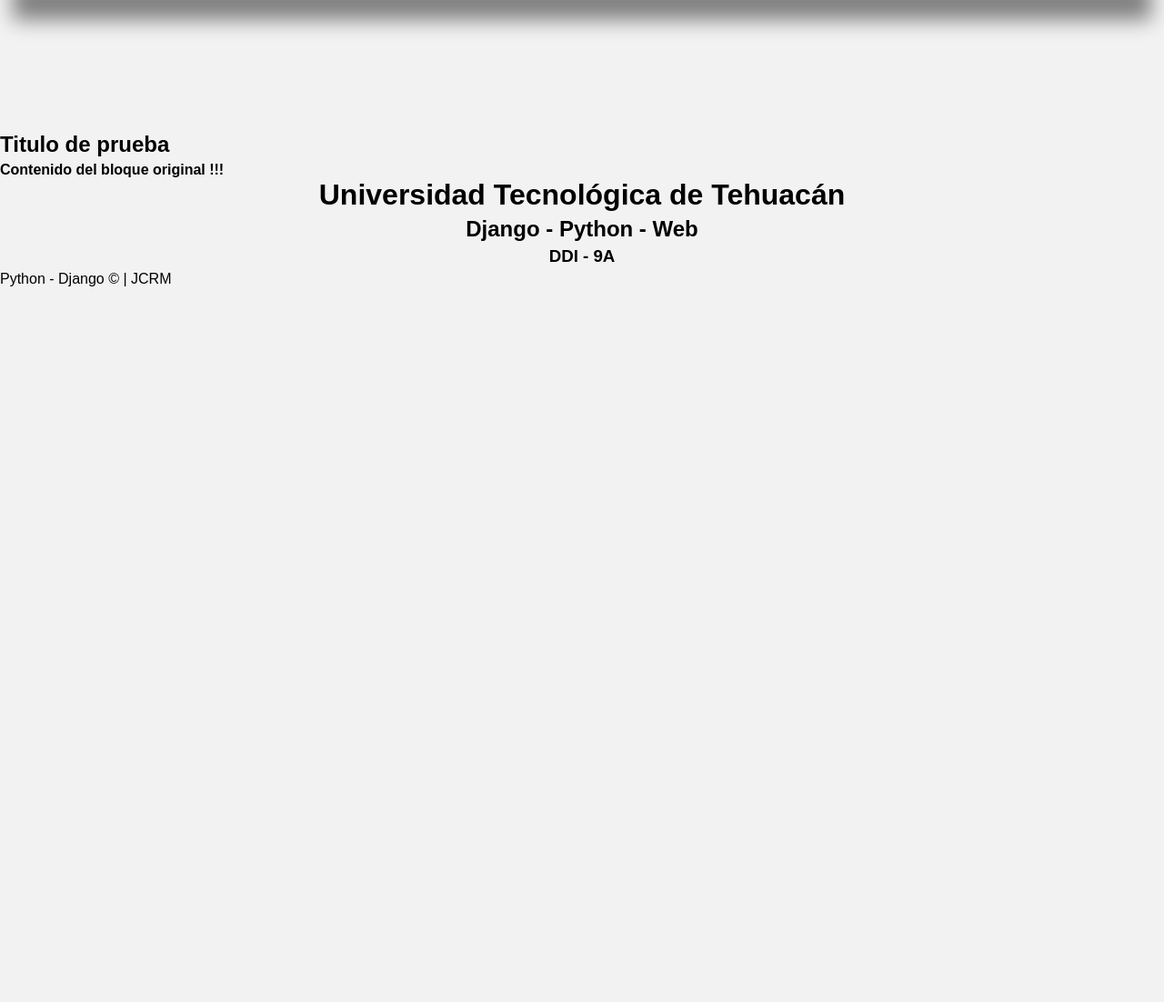
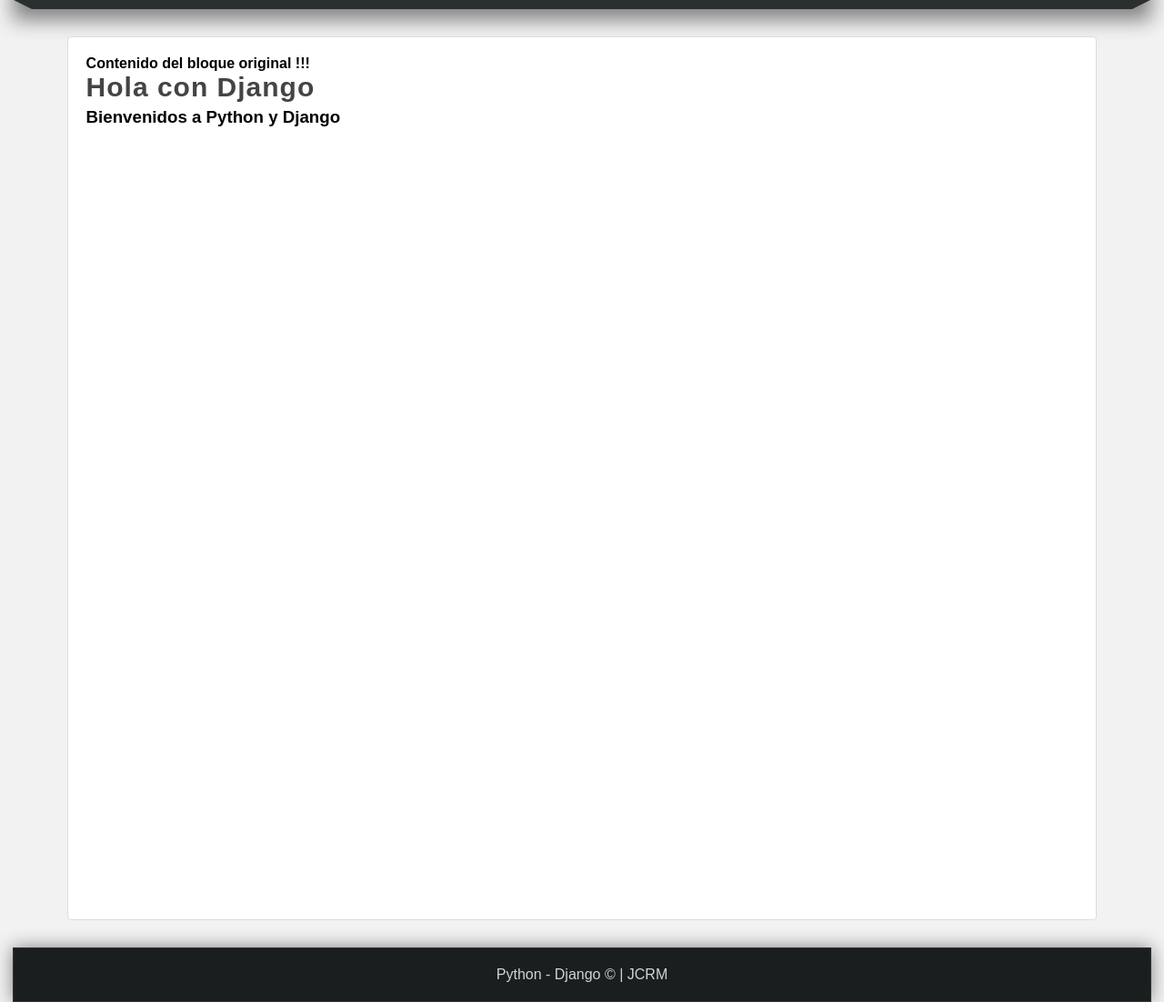
Before and after one commit to jcarlosMariscal/JCRM-9A-DDI-DGS-P2, a Django app: page /hola-django/ in a window 1280 px wide. Shown: the part 182-1284 px from the top of the page at 91% size. Before the commit the page ends 497 px from the top, so only its background shows below. Run offline with Django 3.2, Linux system fonts and the light colour scheme.

Commit message:
Clase 07-07-2022 | Estilos nav - Parte 2

```diff
--- a/prDjango01/miapp/static/css/style.css
+++ b/prDjango01/miapp/static/css/style.css
@@ -54,7 +54,6 @@
     border: 1px solid #333333;
     box-shadow: 0px 22px 22px gray;
     font-size: 15px;
-    margin-bottom: 145px;
 }
 nav ul{
     list-style: none;
@@ -73,11 +72,65 @@
 nav ul li a:hover{
     background: #2ba977;
     box-shadow: 0px 0px 5px #444 inset;
+    color: white;
+    transition: all 300ms;
 }
 
-/* .esquina-derecha{
+.barra{
+    width: 1250px;
+    margin: 0px auto;
+}
+.esquina-izquierda{
     display: block;
     border-left: 20px solid transparent;
     border-top: 10px solid #2b2f30;
+    float: left;
+}
+.esquina-derecha{
+    display: block;
+    border-right: 20px solid transparent;
+    border-top: 10px solid #2b2f30;
     float: right;
-} */
+}
+.relleno-barra{
+    display: block;
+    width: 1210px;
+    height: 10px;
+    background: #2b2f30;
+    float: left;
+}
+
+#content{
+    width: 1212px;
+    min-height: 930px;
+    margin: 0 auto;
+    margin-bottom: 30px;
+    margin-top: 40px;
+}
+.box{
+    background: white;
+    width: 90%;
+    min-height: 930px;
+    padding: 20px;
+    border: 1px solid #ddd;
+    border-radius: 4px;
+    margin: 0 auto;
+}
+.title{
+    color: #444;
+    letter-spacing: 1px;
+    font-size: 30px;
+    margin-bottom: 5px;
+}
+
+footer{
+    width: 1250px;
+    background-color: #1B1E1F;
+    border: 1px solid #333;
+    color: #d1d4d6;
+    text-align: center;
+    margin: 0 auto;
+    padding-top: 20px;
+    padding-bottom: 20px;
+    box-shadow: 0px 0px 20px gray;
+}
--- a/prDjango01/miapp/templates/hola_django.html
+++ b/prDjango01/miapp/templates/hola_django.html
@@ -1,15 +1,12 @@
 {% extends 'layout.html' %}
 
 {% block title %}
-    Página Django
+    Página con Django
 {% endblock %}
 {% block content %}
     {{ block.super }}
-    <center>
-        <h1>Universidad Tecnológica de Tehuacán</h1>
-        <h2>Django - Python - Web</h2>
-        <h3>DDI - 9A</h3>
-    </center>
+        <h1 class="title">Hola con Django</h1>
+        <h3>Bienvenidos a Python y Django</h3>
 {% endblock %}
 
 <style>
--- a/prDjango01/miapp/templates/layout.html
+++ b/prDjango01/miapp/templates/layout.html
@@ -39,11 +39,12 @@
     </div>
 
     <div id="content">
-        <h2 class="title">Titulo de prueba</h2>
-        {% block content %}
-            <!--Código que viene de Templates-->
-            <strong>Contenido del bloque original !!!</strong>
-        {% endblock %}
+        <div class="box">
+            {% block content %}
+                <!--Código que viene de Templates-->
+                <strong>Contenido del bloque original !!!</strong>
+            {% endblock %}
+        </div>
     </div>
     <footer>
         Python - Django &copy; | JCRM
--- a/prDjango01/miapp/templates/pagina.html
+++ b/prDjango01/miapp/templates/pagina.html
@@ -4,6 +4,6 @@
     Página de Pruebas
 {% endblock %}
 {% block content %}
-    <h1>Web - Página</h1>
-    <h3>Materia DDI - Python - Django - Web</h3>
+    <h1 class="title">Página de mi web</h1>
+    <h3>Materia DDI</h3>
 {% endblock %}
```
